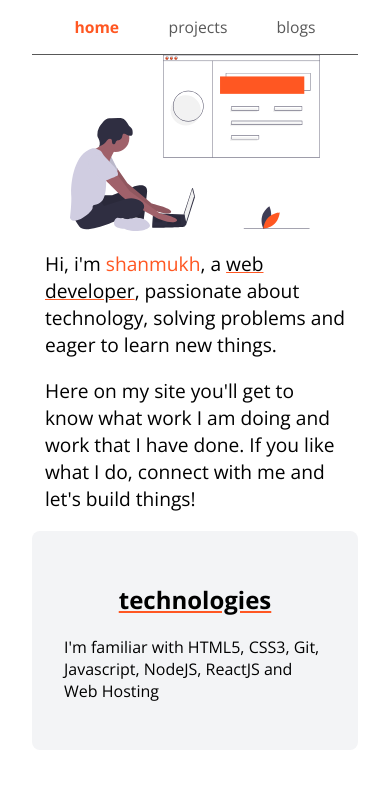
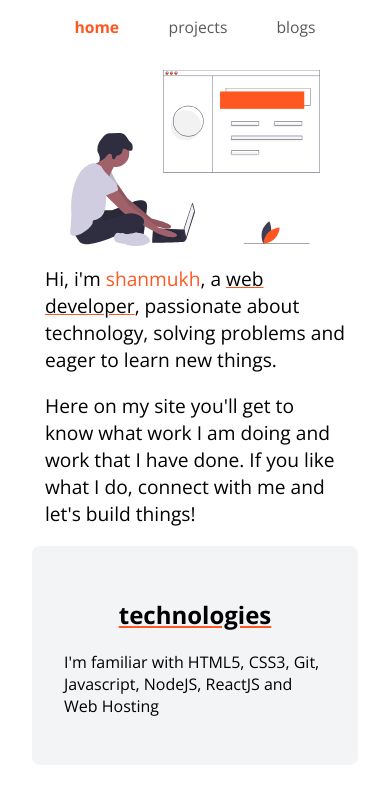
Before and after one commit to shanmukhrvl/shanmukh-site, a plain HTML site: page index.html in a window 390 px wide. Shown: the part 51-844 px from the top of the page. Drawn offline with nearby package versions, Linux system fonts and the light colour scheme.

Commit message:
style: nav border removed

```diff
--- a/styles.css
+++ b/styles.css
@@ -69,13 +69,12 @@ body {
     color: var(--primary-color);
     display: flex;
     margin: 0 2rem;
-    border-bottom: 1px solid var(--dark-grey);
 }
 
 @media (max-width: 450px) {
     .navigation {
         flex-direction: column;
-        margin-top: 1rem;
+        margin: 1rem 0;
     }
 }
 
@@ -133,11 +132,13 @@ body {
 
 .hero {
     padding: 2rem;
+    margin: 1rem;
 }
 
 @media (max-width: 450px) {
     .hero {
         padding: 0;
+        margin-top: 1rem;
     }
 }
 
```
